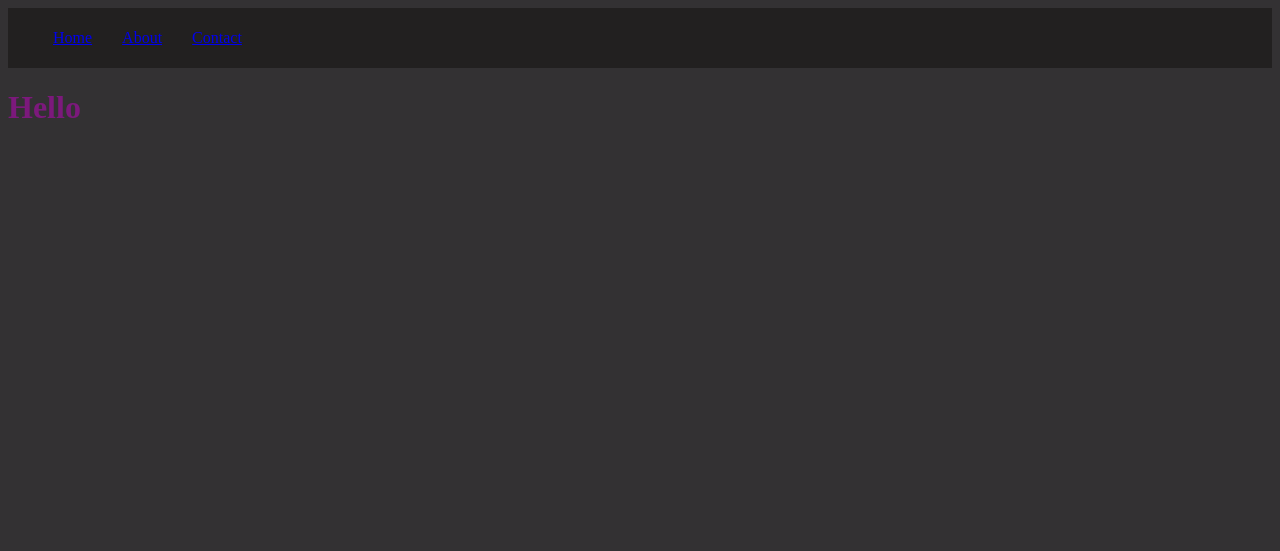
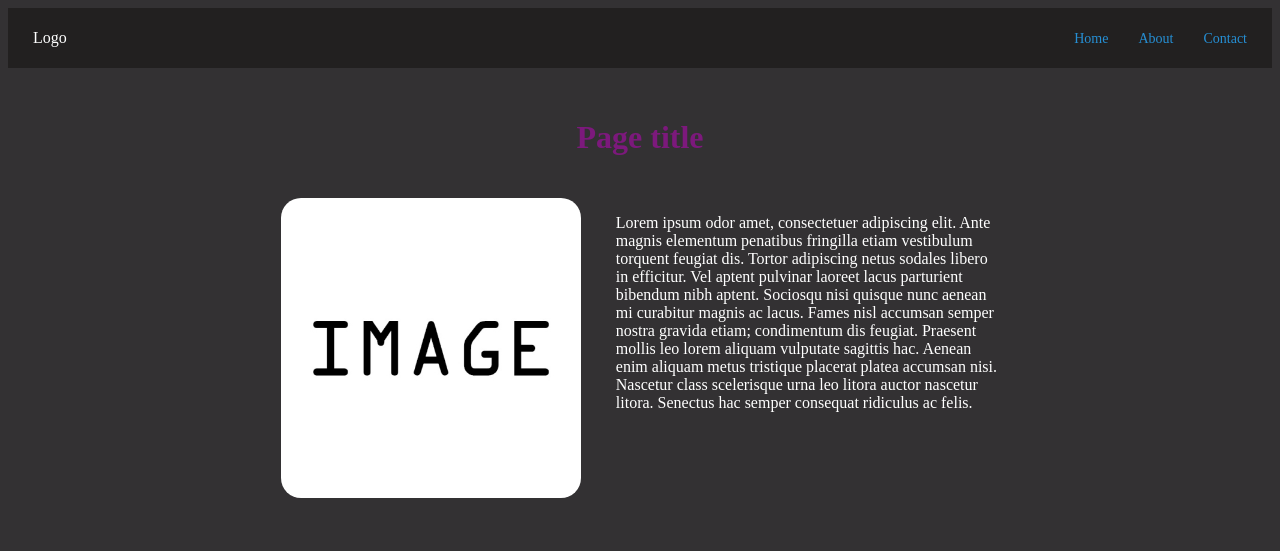
Before and after one commit to aleksandr-bash/render, a plain HTML site: page index.html in a window 1280 px wide. Drawn offline with Linux system fonts and the light colour scheme.

Commit message:
Added some features

```diff
--- a/index.html
+++ b/index.html
@@ -5,12 +5,20 @@
     </head>
     <body>
         <div class="header-menu">
+            <p class="logo">Logo</p>
             <ul>
                 <li><a href="#">Home</a></li>
                 <li><a href="#">About</a></li>
                 <li><a href="#">Contact</a></li>
             </ul>
         </div>
-        <h1>Hello</h1>
+        <div class="main-content">
+            <h1 class="page-title">Page title</h1>
+
+            <div class="info-block">
+                <img src="./src/Image.jpg" class="image"/>
+                <p>Lorem ipsum odor amet, consectetuer adipiscing elit. Ante magnis elementum penatibus fringilla etiam vestibulum torquent feugiat dis. Tortor adipiscing netus sodales libero in efficitur. Vel aptent pulvinar laoreet lacus parturient bibendum nibh aptent. Sociosqu nisi quisque nunc aenean mi curabitur magnis ac lacus. Fames nisl accumsan semper nostra gravida etiam; condimentum dis feugiat. Praesent mollis leo lorem aliquam vulputate sagittis hac. Aenean enim aliquam metus tristique placerat platea accumsan nisi. Nascetur class scelerisque urna leo litora auctor nascetur litora. Senectus hac semper consequat ridiculus ac felis.</p>
+            </div>
+        </div>
     </body>
 </html>
--- a/style.css
+++ b/style.css
@@ -9,11 +9,49 @@ h1 {
 .header-menu {
     background: #222020;
     color: #ffffff;
-    padding: 5px;
+    padding: 5px 25px;
+    display: flex;
+}
+
+.header-menu .logo {
+    margin-right: auto;
+    font-size: 16px;
 }
 
 .header-menu ul {
     display: flex;
     list-style-type: none;
     gap: 30px;
+    margin-left: 30px;
 }
+
+.header-menu ul li a {
+    text-decoration: none;
+    font-size: 14px;
+    color: #268fd4;
+}
+
+.main-content {
+    padding: 30px 20%;
+}
+
+.main-content .page-title {
+    text-align: center;
+}
+
+.main-content .info-block {
+    padding: 20px;
+    display: flex;
+    gap: 35px;
+}
+
+.main-content .info-block p {
+    font-size: 16px;
+    color: #fff;
+}
+
+.main-content .info-block .image {
+    width: 300px;
+    border-radius: 20px;
+    height: auto;
+}
```
Also changed, not shown: src/Image.jpg (added).
